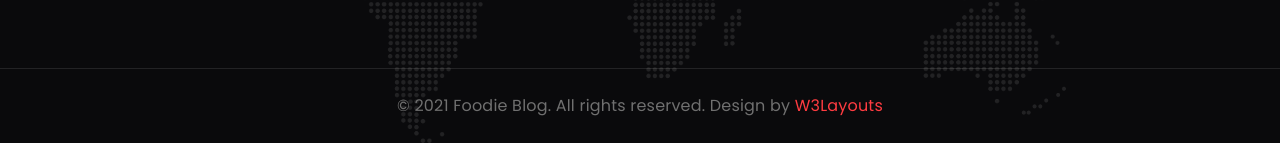
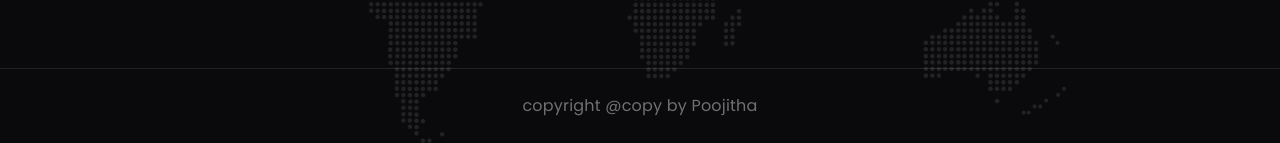
Before and after one commit to puji2107/finalpro, a plain HTML site: page about.html in a window 1280 px wide. Shown: the part 5087-5230 px from the top of the page. Drawn offline with Linux system fonts and the light colour scheme; a web font is replaced by a local one.

Commit message:
Update about.html
Changes regarding copyrights and some other

```diff
--- a/about.html
+++ b/about.html
@@ -573,9 +573,7 @@ Author URL: http://w3layouts.com
         <!-- copyright -->
         <section class="w3l-copyright text-center">
             <div class="container">
-                <p class="copy-footer-29">© 2021 Foodie Blog. All rights reserved. Design by <a
-                        href="https://w3layouts.com/" target="_blank">
-                        W3Layouts</a></p>
+                <p class="copy-footer-29">copyright @copy by Poojitha</p>
             </div>
         </section>
         <!-- //copyright -->
```
